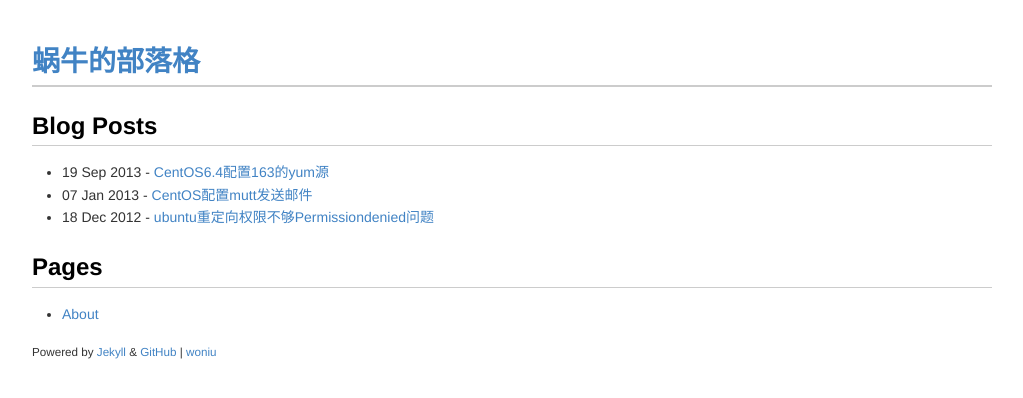
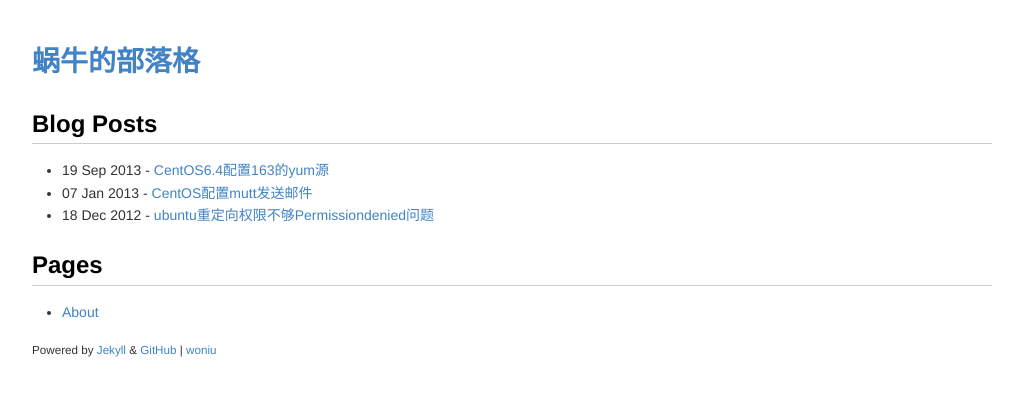
Before and after one commit to peng2089/dp.github.io, a Jekyll site: the page built from index.md, in a window 1280 px wide. Shown: the top 398 px of the page, without its empty margins (128-1151 px from the left). Built offline with Jekyll 4.4.1, drawn with Linux system fonts in a browser that asks for light colours.

Commit message:
change template

```diff
--- a/css/stylesheet.css
+++ b/css/stylesheet.css
@@ -60,7 +60,7 @@ h1 {
   font-size: 28px;
   color: #000;
 }
-body h1{
+.body h1{
   font-size: 28px;
   border-bottom: 2px solid #ccc;
   color: #000;
```
